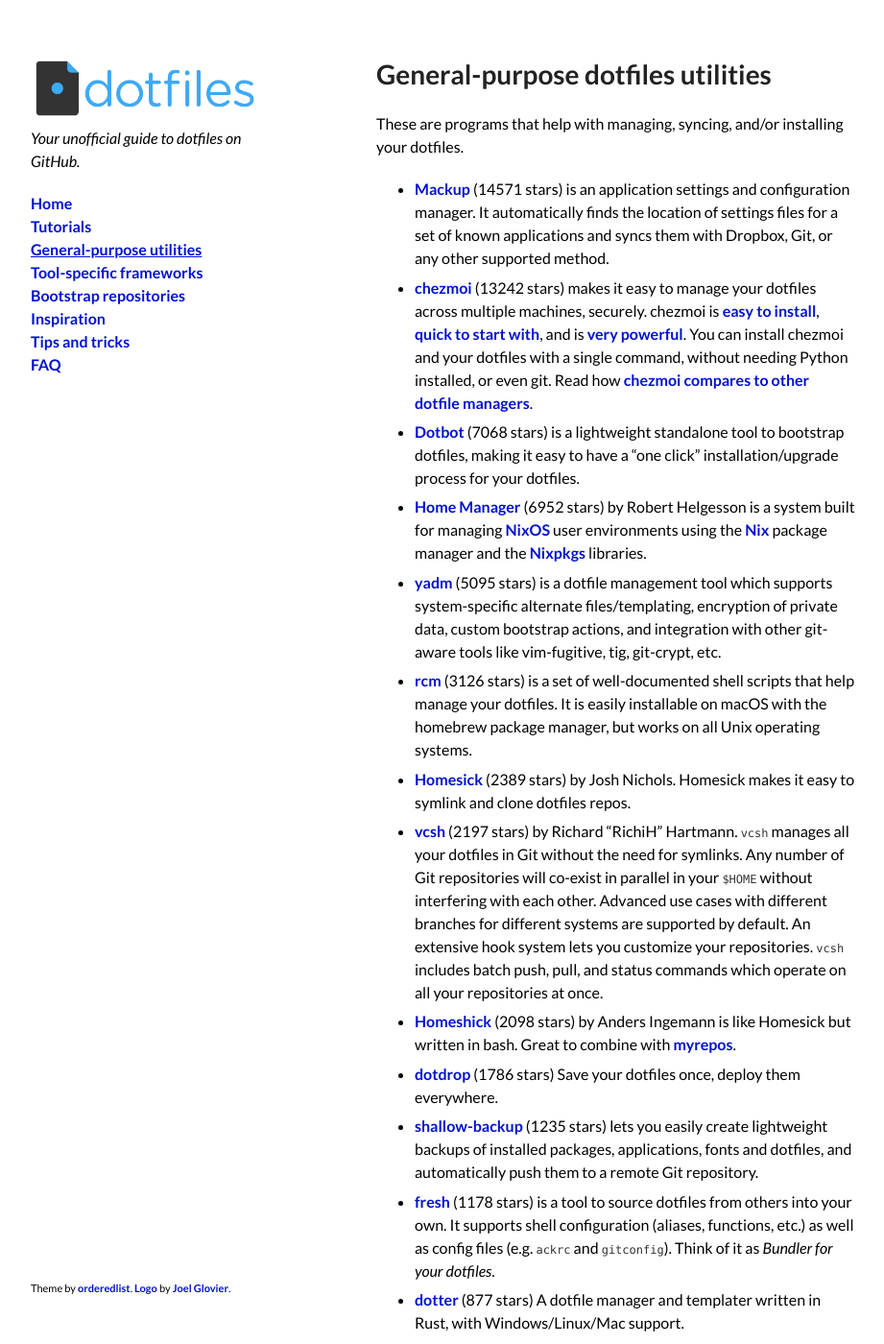
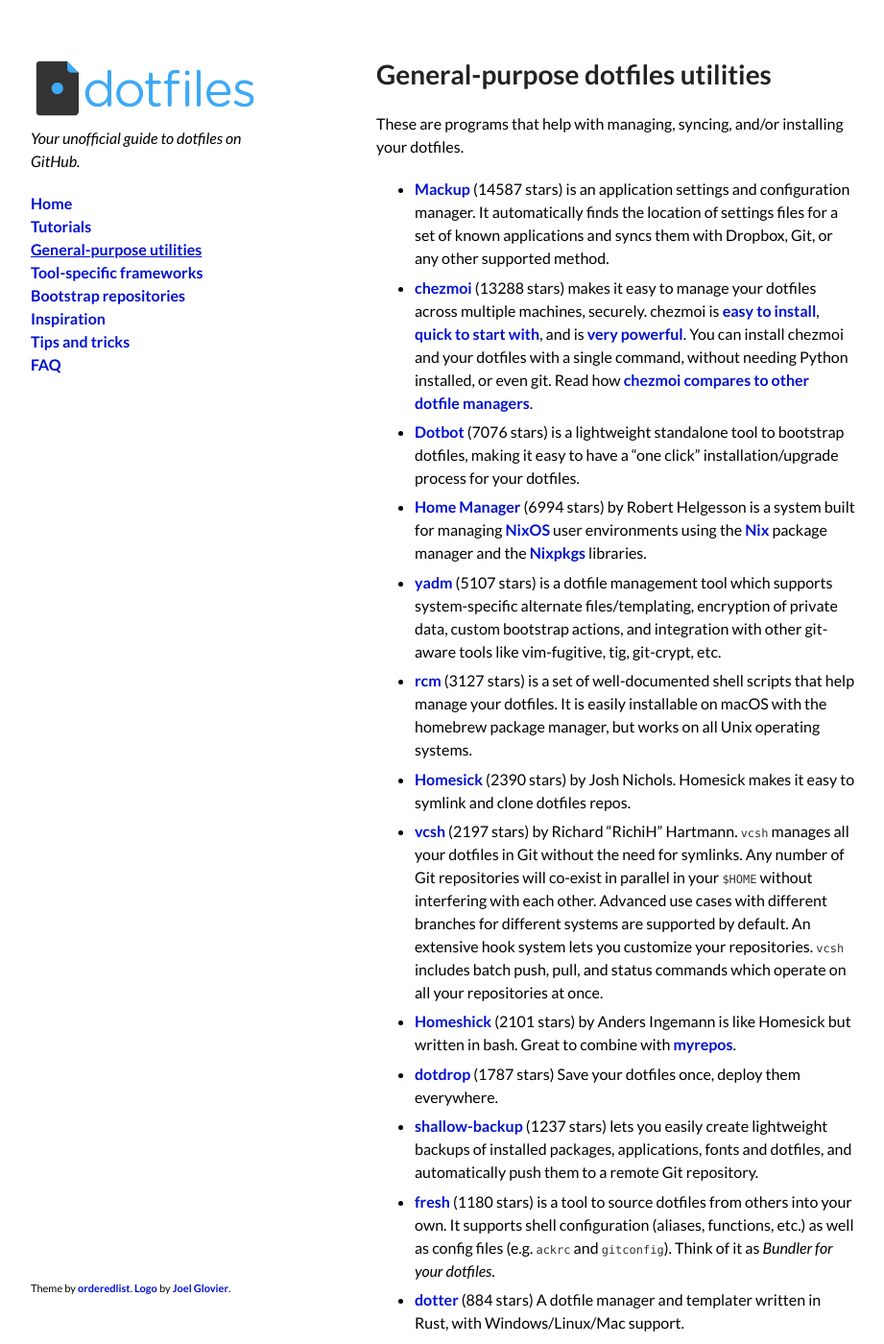
Before and after one commit to dotfiles/dotfiles.github.com, a Jekyll site: the page built from utilities.md, in a window 1280 px wide and 1400 px high. Shown: the whole window at 96% size, without its empty margins (178-1099 px from the left). Built offline with Jekyll 4.4.1, drawn with Linux system fonts in a browser that asks for light colours; comment, search, counter and statistics services are not loaded; some of the changed text lies outside the part shown.

Commit message:
Update star counts

```diff
--- a/_data/utilities.yml
+++ b/_data/utilities.yml
@@ -16,7 +16,7 @@
     and is [very powerful](https://www.chezmoi.io/user-guide/setup/). You can install
     chezmoi and your dotfiles with a single command, without needing Python installed,
     or even git. Read how [chezmoi compares to other dotfile managers](https://www.chezmoi.io/comparison-table/).
-  stars: 13242
+  stars: 13288
   url: https://github.com/twpayne/chezmoi
   website: https://chezmoi.io
 - forks: 4
@@ -44,16 +44,16 @@
   notes: is a utility to manage your dotfiles, lightweight and simple.
   stars: 123
   url: https://github.com/justone/dfm
-- forks: 291
+- forks: 294
   name: Dotbot
   notes: is a lightweight standalone tool to bootstrap dotfiles, making it easy to
     have a "one click" installation/upgrade process for your dotfiles.
-  stars: 7068
+  stars: 7076
   url: https://github.com/anishathalye/dotbot
 - forks: 105
   name: dotdrop
   notes: Save your dotfiles once, deploy them everywhere.
-  stars: 1786
+  stars: 1787
   url: https://github.com/deadc0de6/dotdrop
 - forks: 31
   name: dotfiler
@@ -120,7 +120,7 @@
   notes: is a tool to source dotfiles from others into your own. It supports shell
     configuration (aliases, functions, etc.) as well as config files (e.g. `ackrc`
     and `gitconfig`). Think of it as _Bundler for your dotfiles_.
-  stars: 1178
+  stars: 1180
   url: https://github.com/freshshell/fresh
 - forks: 35
   name: Ghar
@@ -138,14 +138,14 @@
   notes: helps you script your dotfile installation using Python. If you're getting
     frustrated by the limitations of pure shell scripts, then this is the tool for
     you. Homely also has a clever Automatic Cleanup feature and good tutorials.
-  stars: 45
+  stars: 44
   url: https://github.com/phodge/homely
-- forks: 1800
+- forks: 1807
   name: Home Manager
   notes: by Robert Helgesson is a system built for managing [NixOS](https://nixos.org)
     user environments using the [Nix](https://nixos.org/nix/) package manager and
     the [Nixpkgs](https://nixos.org/nixpkgs/) libraries.
-  stars: 6952
+  stars: 6994
   url: https://github.com/nix-community/home-manager
 - forks: 23
   name: Homemaker
@@ -154,16 +154,16 @@
     in TOML, YAML or JSON.
   stars: 237
   url: https://github.com/FooSoft/homemaker
-- forks: 148
+- forks: 147
   name: Homeshick
   notes: by Anders Ingemann is like Homesick but written in bash. Great to combine
     with [myrepos](https://web.archive.org/web/20200904205236/https://waiting-for-dev.github.io/blog/2014/05/04/distributable-and-organized-dotfiles-with-homeshick-and-mr/).
-  stars: 2098
+  stars: 2101
   url: https://github.com/andsens/homeshick
-- forks: 124
+- forks: 125
   name: Homesick
   notes: by Josh Nichols. Homesick makes it easy to symlink and clone dotfiles repos.
-  stars: 2389
+  stars: 2390
   url: https://github.com/technicalpickles/homesick
 - name: myrepos
   notes: is a tool to manage all your version control repositories at once.
@@ -182,13 +182,13 @@
   notes: is a set of well-documented shell scripts that help manage your dotfiles.
     It is easily installable on macOS with the homebrew package manager, but works
     on all Unix operating systems.
-  stars: 3126
+  stars: 3127
   url: https://github.com/thoughtbot/rcm
 - forks: 248
   name: shallow-backup
   notes: lets you easily create lightweight backups of installed packages, applications,
     fonts and dotfiles, and automatically push them to a remote Git repository.
-  stars: 1235
+  stars: 1237
   url: https://github.com/alichtman/shallow-backup
 - forks: 13
   name: stowsh
@@ -215,7 +215,7 @@
   notes: is a dotfile management tool which supports system-specific alternate files/templating,
     encryption of private data, custom bootstrap actions, and integration with other
     git-aware tools like vim-fugitive, tig, git-crypt, etc.
-  stars: 5095
+  stars: 5107
   url: https://github.com/TheLocehiliosan/yadm
   website: https://yadm.io/
 - forks: 9
@@ -223,7 +223,7 @@
   notes: is a declarative domain specific language that allows you to specify the
     deployment of your dotfiles. It also includes a compiler and interpreter for the
     language.
-  stars: 93
+  stars: 94
   url: https://github.com/NorfairKing/super-user-spark
 - forks: 0
   name: yadoma
@@ -235,13 +235,13 @@
 - forks: 46
   name: dotter
   notes: A dotfile manager and templater written in Rust, with Windows/Linux/Mac support.
-  stars: 877
+  stars: 884
   url: https://github.com/SuperCuber/dotter
 - forks: 61
   name: dotfiles
   notes: Dotfile management made easy. Written in Python (available on PyPI) by Jon
     Bernard.
-  stars: 577
+  stars: 579
   url: https://github.com/jbernard/dotfiles
 - forks: 46
   name: comtrya
@@ -267,10 +267,10 @@
     the job (rsync, git, Dropbox, Tresorit, ...)
   stars: 7
   url: https://github.com/loicrouchon/symly
-- forks: 932
+- forks: 933
   name: Mackup
   notes: is an application settings and configuration manager. It automatically finds
     the location of settings files for a set of known applications and syncs them
     with Dropbox, Git, or any other supported method.
-  stars: 14571
+  stars: 14587
   url: https://github.com/lra/mackup
```
Also changed, not shown: _data/bootstrap.yml (+5 -5 lines), _data/frameworks.yml (+43 -43 lines), _data/inspiration.yml (+30 -30 lines).
